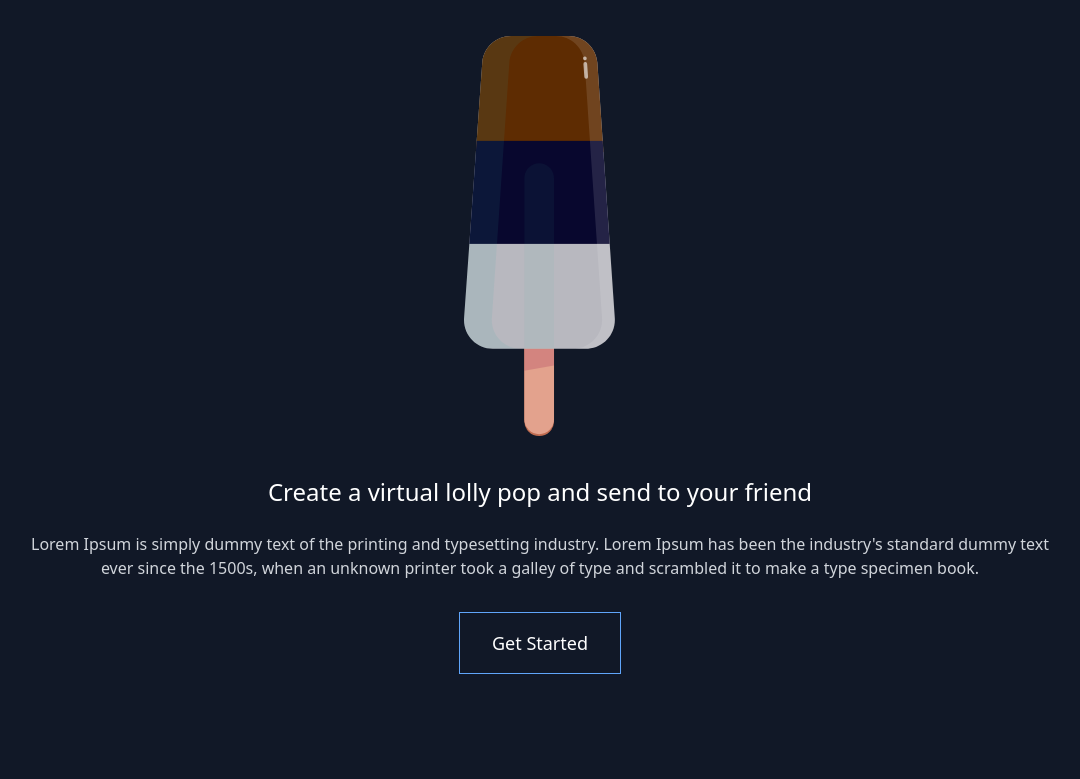
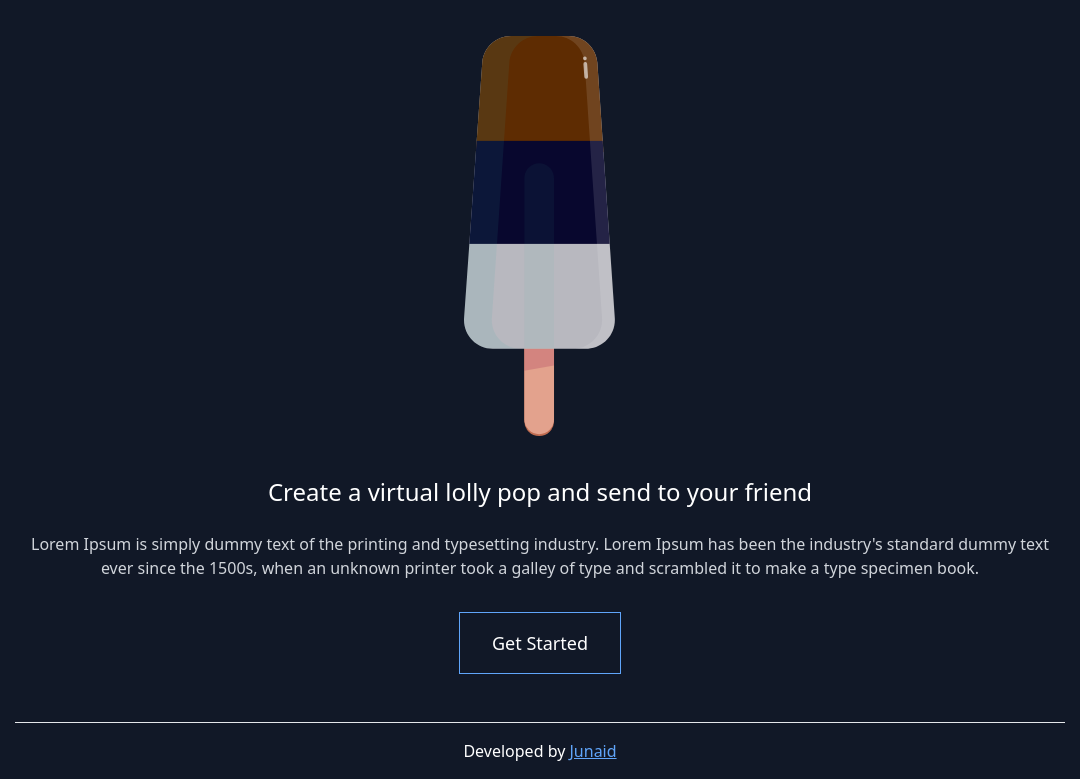
Before and after one commit to developer-junaid/Virtual-Lolly-JAMStack, a Gatsby site: page / in a window 1280 px wide. Shown: the part 80-859 px from the top of the page, without its empty margins (100-1180 px from the left). Built offline with nearby package versions, Linux system fonts and the light colour scheme; Gatsby itself is replaced by a stand-in of ours.

Commit message:
added footer, NEXT: Functionality

```diff
--- a/src/components/Landing/index.js
+++ b/src/components/Landing/index.js
@@ -45,6 +45,18 @@ export default function Landing() {
       >
         Get Started
       </Link>
+
+      <footer className="border-t bottom-0 mt-6 p-4 ">
+        <h2 className="text-white">
+          Developed by{" "}
+          <a
+            href="https://github.com/developer-junaid"
+            className="text-blue-400 hover:text-blue-600 underline cursor-pointer"
+          >
+            Junaid
+          </a>
+        </h2>
+      </footer>
     </div>
   )
 }
```
